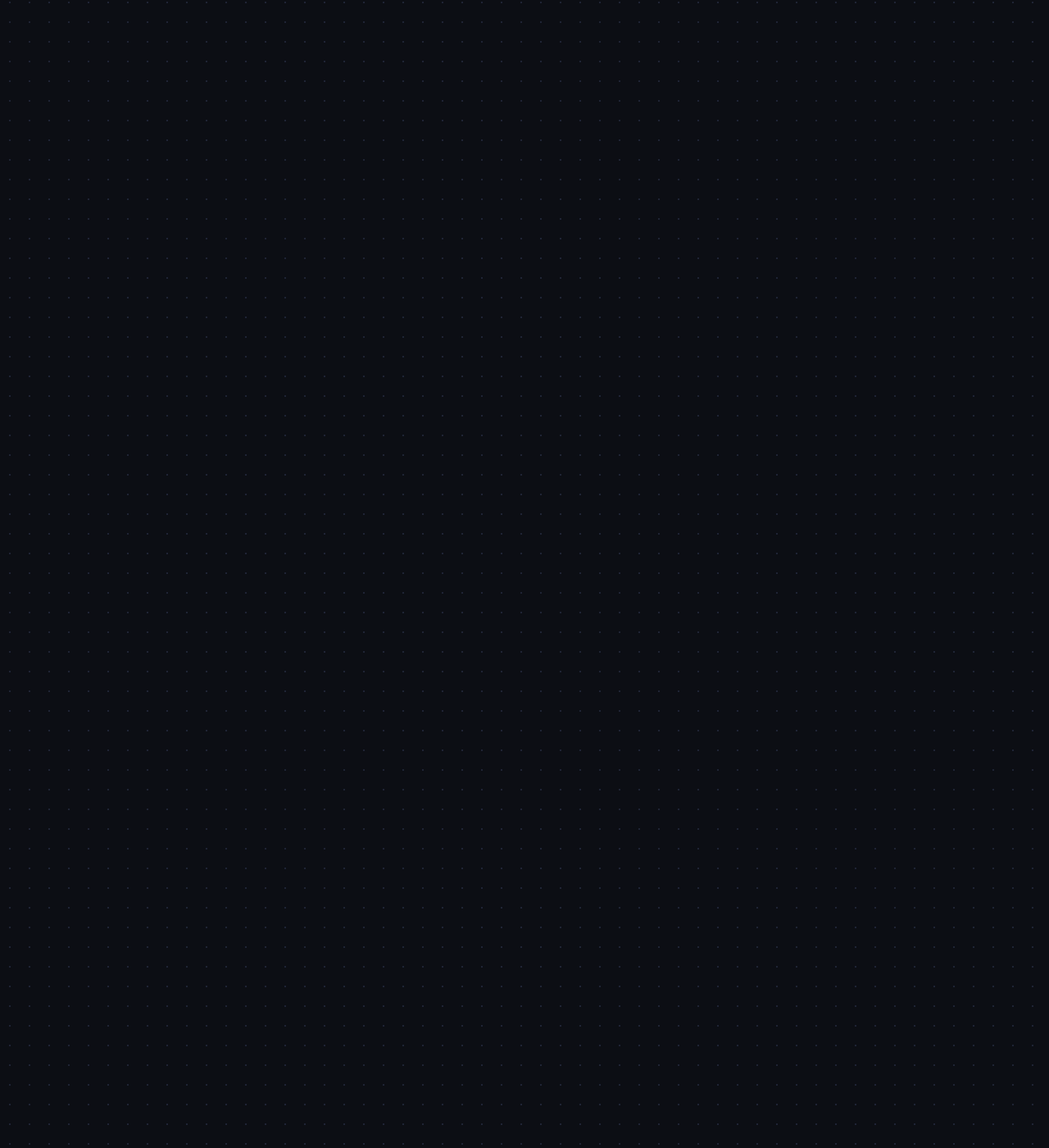
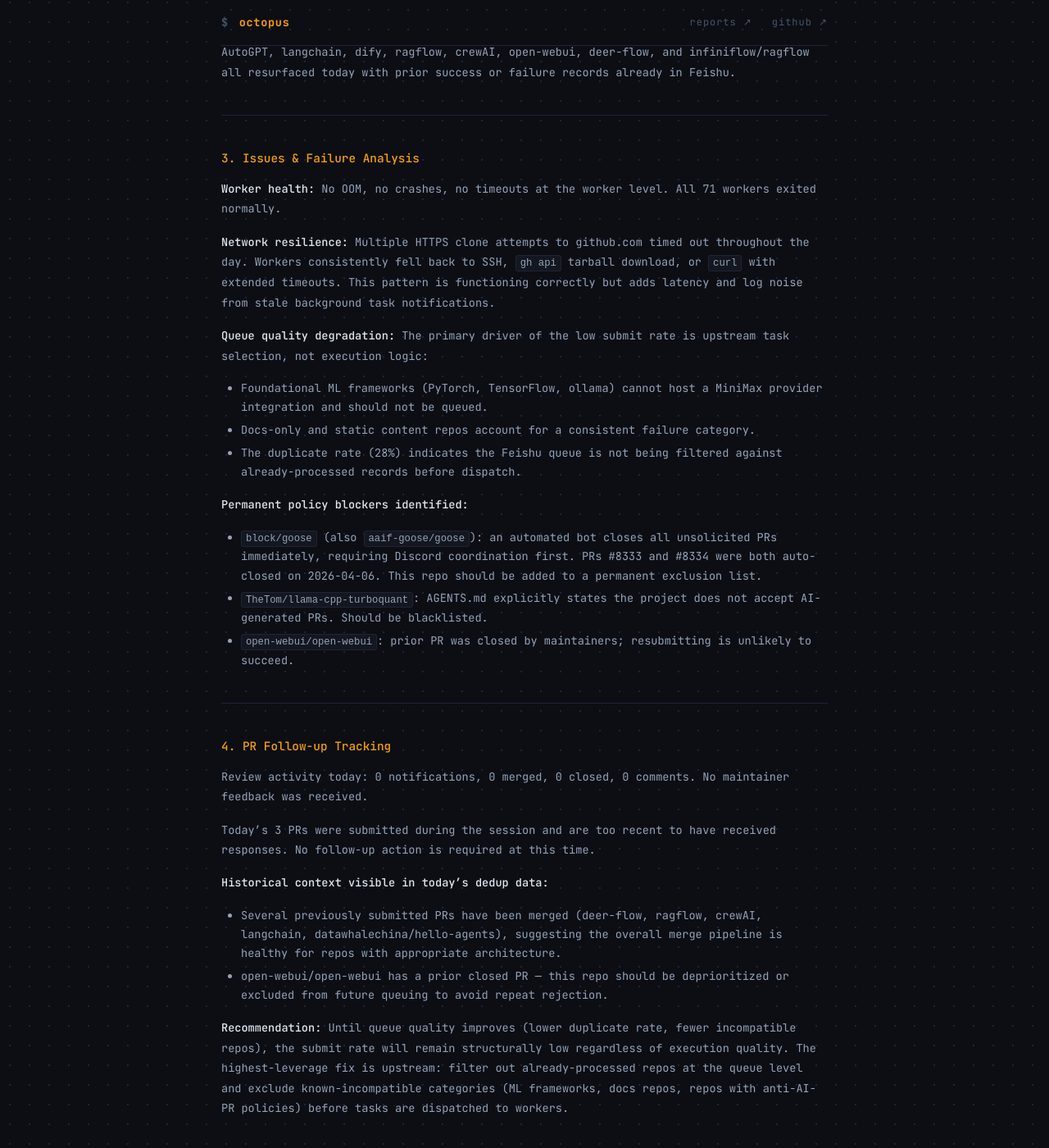
Before and after one commit to octo-patch/daily-reports, a Jekyll site: the page built from 2026-04/2026-04-07.md, in a window 1280 px wide and 1400 px high, scrolled down 1665 px. Shown: the whole window at 82% size. Built offline with Jekyll 4.4.1, drawn with Linux system fonts in a browser that asks for light colours; some of the changed text lies outside the part shown.

Commit message:
daily report: 2026-04-07

```diff
--- a/2026-04/2026-04-07.md
+++ b/2026-04/2026-04-07.md
@@ -1,7 +1,72 @@
 ---
 layout: report
 title: "Octopus Daily Report — 2026-04-07"
-summary: "No summary available."
+summary: "71 total tasks were processed today, yielding 3 submitted PRs and a 4.2% overall submit rate — a significant drop from yesterdays 13.5%. The decline reflects a queue heavily populated with fundamental"
 ---
 
-No summary available for this date.
+## Summary
+
+### 1. Daily Work Summary
+
+71 total tasks were processed today, yielding 3 submitted PRs and a 4.2% overall submit rate — a significant drop from yesterday's 13.5%. The decline reflects a queue heavily populated with fundamentally incompatible repositories (ML frameworks, CV libraries, docs-only repos) rather than any execution failure on the bot's part. Among repos that passed compatibility checks, the effective submit rate was 75%, indicating the execution logic itself remains sound.
+
+Task duration improved: average dropped from 15m6s to 8m44s, partly because many tasks terminated quickly at the scan/dedup stage.
+
+PR breakdown by type:
+- **Model version upgrade**: shareAI-lab/learn-claude-code#191 — updated MiniMax-M2.5 references to M2.7 across international and China mainland API sections, added M2.7-highspeed variant; 14 unit tests and API integration test confirmed passing before submission.
+- **New provider integration**: JuliusBrussee/caveman#25, pathwaycom/llm-app#127 — insufficient log detail to characterize further.
+
+shareAI-lab/learn-claude-code stands out as the highest-quality PR today due to verified test coverage and confirmed API compatibility.
+
+---
+
+### 2. Repository Analysis
+
+**Skipped repos by category:**
+
+| Category | Representative Examples | Count (approx) |
+|---|---|---|
+| Foundational ML/inference frameworks | TensorFlow, PyTorch, ollama, llama.cpp, segment-anything, google-ai-edge/gallery | ~8 |
+| Docs/content-only repos | copilot-cli-for-beginners, claude-token-efficient, claude-code-prompts, system_prompts_leaks, awesome-design-md | ~5 |
+| Finance/quant platforms (no LLM provider arch) | qlib, OpenBB-finance/OpenBB | 2 |
+| Contribution policy blocks | block/goose (auto-closes PRs), get-shit-done (all labeled issues already have open PRs), llama-cpp-turboquant (AGENTS.md blocks AI PRs) | 3 |
+| MCP bridge / capability mismatch | tradingview-mcp, Netflix/void-model (VLM image analysis — MiniMax lacks image input support) | 2 |
+| Stale background tasks (no action needed) | Multiple clone/curl timeout notifications | ~28 |
+
+The ML framework cluster (TensorFlow, PyTorch, ollama, etc.) is a recurring source of wasted scan cycles. These repos have no external LLM provider switching architecture by design and will never qualify.
+
+**Duplicate analysis:**
+
+20 duplicates (28% of total tasks) indicates the upstream queue is cycling through previously-processed repos without effective deduplication. High-profile repos like AutoGPT, langchain, dify, ragflow, crewAI, open-webui, deer-flow, and infiniflow/ragflow all resurfaced today with prior success or failure records already in Feishu.
+
+---
+
+### 3. Issues & Failure Analysis
+
+**Worker health:** No OOM, no crashes, no timeouts at the worker level. All 71 workers exited normally.
+
+**Network resilience:** Multiple HTTPS clone attempts to github.com timed out throughout the day. Workers consistently fell back to SSH, `gh api` tarball download, or `curl` with extended timeouts. This pattern is functioning correctly but adds latency and log noise from stale background task notifications.
+
+**Queue quality degradation:** The primary driver of the low submit rate is upstream task selection, not execution logic:
+- Foundational ML frameworks (PyTorch, TensorFlow, ollama) cannot host a MiniMax provider integration and should not be queued.
+- Docs-only and static content repos account for a consistent failure category.
+- The duplicate rate (28%) indicates the Feishu queue is not being filtered against already-processed records before dispatch.
+
+**Permanent policy blockers identified:**
+- `block/goose` (also `aaif-goose/goose`): an automated bot closes all unsolicited PRs immediately, requiring Discord coordination first. PRs #8333 and #8334 were both auto-closed on 2026-04-06. This repo should be added to a permanent exclusion list.
+- `TheTom/llama-cpp-turboquant`: AGENTS.md explicitly states the project does not accept AI-generated PRs. Should be blacklisted.
+- `open-webui/open-webui`: prior PR was closed by maintainers; resubmitting is unlikely to succeed.
+
+---
+
+### 4. PR Follow-up Tracking
+
+Review activity today: 0 notifications, 0 merged, 0 closed, 0 comments. No maintainer feedback was received.
+
+Today's 3 PRs were submitted during the session and are too recent to have received responses. No follow-up action is required at this time.
+
+**Historical context visible in today's dedup data:**
+- Several previously submitted PRs have been merged (deer-flow, ragflow, crewAI, langchain, datawhalechina/hello-agents), suggesting the overall merge pipeline is healthy for repos with appropriate architecture.
+- open-webui/open-webui has a prior closed PR — this repo should be deprioritized or excluded from future queuing to avoid repeat rejection.
+
+**Recommendation:** Until queue quality improves (lower duplicate rate, fewer incompatible repos), the submit rate will remain structurally low regardless of execution quality. The highest-leverage fix is upstream: filter out already-processed repos at the queue level and exclude known-incompatible categories (ML frameworks, docs repos, repos with anti-AI-PR policies) before tasks are dispatched to workers.
```
